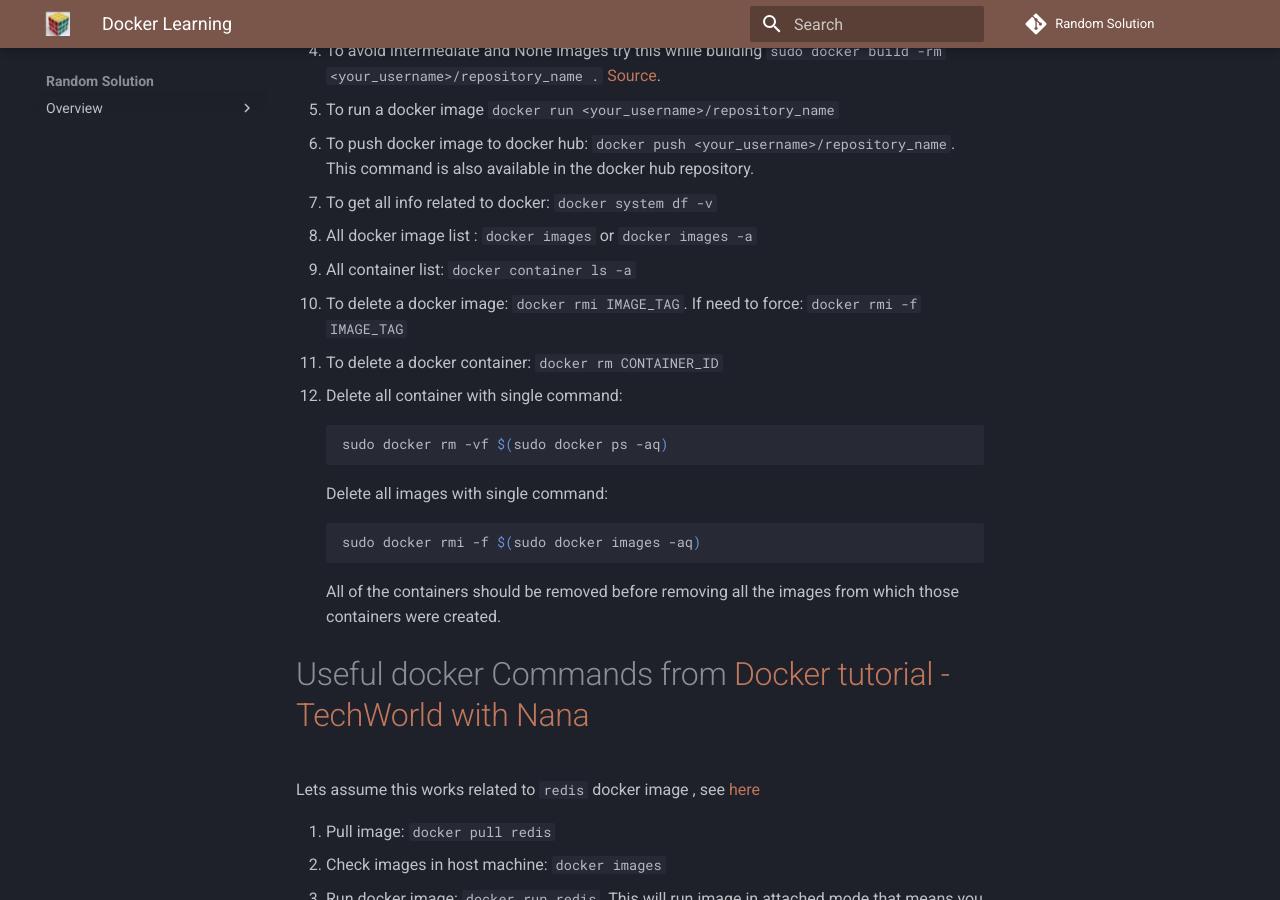
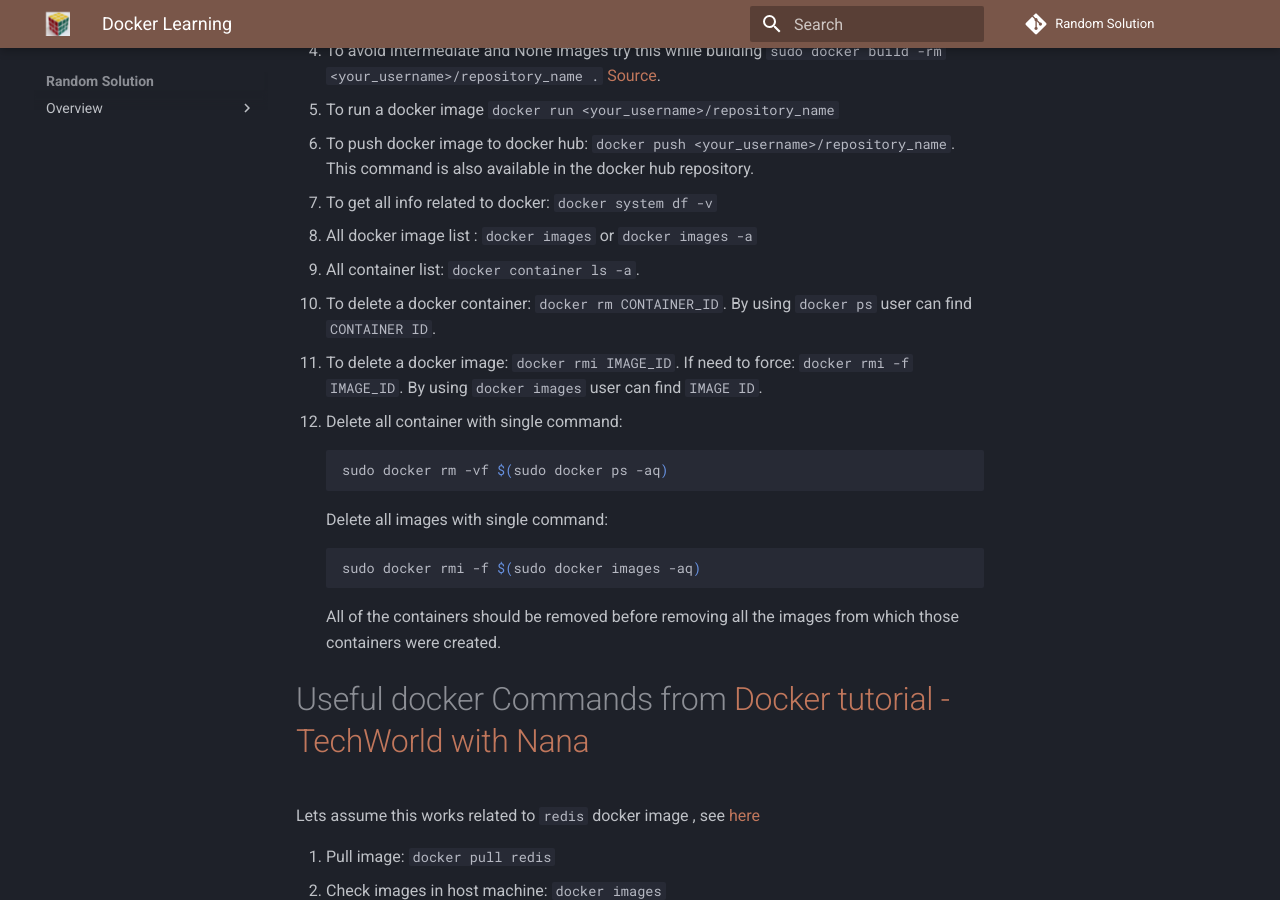
Before and after one commit to atifkarim/random_solution, an MkDocs documentation site: the page built from docs/docker_usage.md, in a window 1280 px wide and 900 px high, scrolled down 417 px. Built offline with MkDocs 1.6.1 and Material for MkDocs 9.7.7, drawn with Linux system fonts in a browser that asks for light colours; comment, search, counter and statistics services are not loaded.

Commit message:
Update command

````diff
--- a/docs/docker_usage.md
+++ b/docs/docker_usage.md
@@ -13,9 +13,9 @@ Here, I will try to  different commands to use Docker.
 1. To push docker image to docker hub: `docker push <your_username>/repository_name`. This command is also available in the docker hub repository.
 1. To get all info related to docker: `docker system df -v`
 1. All docker image list : `docker images` or `docker images -a`
-1. All container list: `docker container ls -a`
-1. To delete a docker image: `docker rmi IMAGE_TAG`. If need to force: `docker rmi -f IMAGE_TAG`
-1. To delete a docker container: `docker rm CONTAINER_ID`
+1. All container list: `docker container ls -a`.
+1. To delete a docker container: `docker rm CONTAINER_ID`. By using `docker ps` user can find `CONTAINER ID`.
+1. To delete a docker image: `docker rmi IMAGE_ID`. If need to force: `docker rmi -f IMAGE_ID`. By using `docker images` user can find `IMAGE ID`.
 1. Delete all container with single command:
 
     ```sh
````
